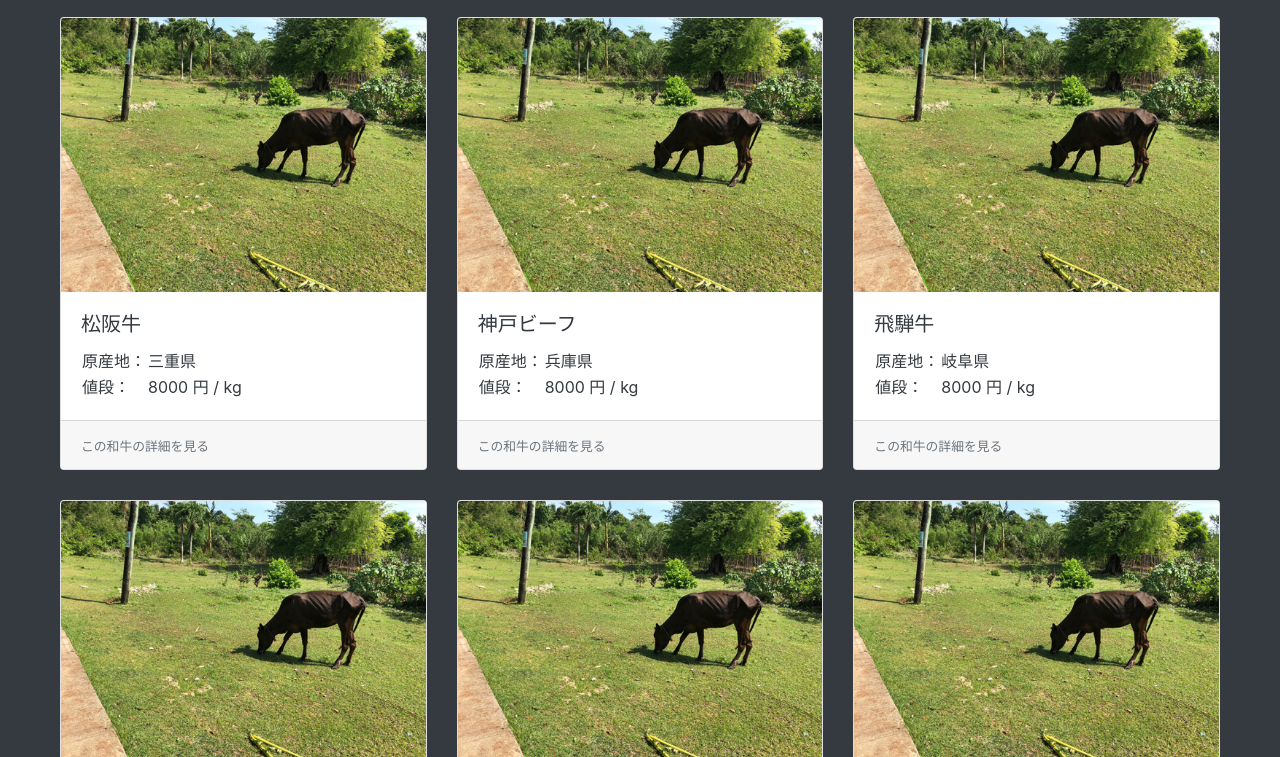
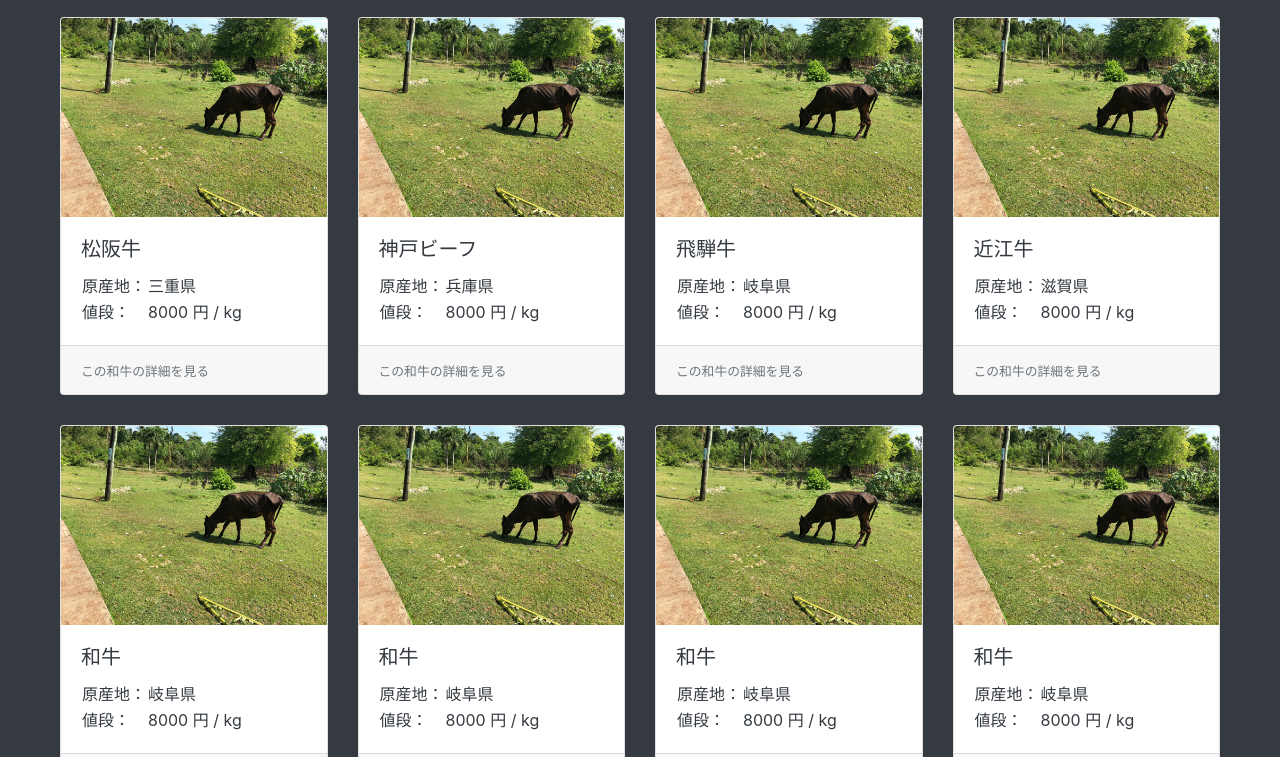
Before and after one commit to m-3ito/wagyu_price_again, a plain HTML site: page index.html in a window 1280 px wide. Shown: the part 43-800 px from the top of the page. Drawn offline with Linux system fonts and the light colour scheme.

Commit message:
1行あたりのカード枚数を4枚に変更

```diff
--- a/index.html
+++ b/index.html
@@ -85,8 +85,46 @@
           <small class="text-muted">この和牛の詳細を見る</small>
         </div>
       </a>
+      <a href="#" class="card">
+        <img class="card-img-top" src="img/ph_beaf.jpg">
+        <div class="card-body">
+          <h5 class="card-title">近江牛</h5>
+          <table>
+            <tr>
+              <td>原産地： </td>
+              <td>滋賀県</td>
+            </tr>
+            <tr>
+              <td>値段： </td>
+              <td>8000 円 / kg</td>
+            </tr>
+          </table>
+        </div>
+        <div class="card-footer">
+          <small class="text-muted">この和牛の詳細を見る</small>
+        </div>
+      </a>
     </div>
     <div class="card-deck row">
+      <a href="#" class="card">
+        <img class="card-img-top" src="img/ph_beaf.jpg">
+        <div class="card-body">
+          <h5 class="card-title">和牛</h5>
+          <table>
+            <tr>
+              <td>原産地： </td>
+              <td>岐阜県</td>
+            </tr>
+            <tr>
+              <td>値段： </td>
+              <td>8000 円 / kg</td>
+            </tr>
+          </table>
+        </div>
+        <div class="card-footer">
+          <small class="text-muted">この和牛の詳細を見る</small>
+        </div>
+      </a>
       <a href="#" class="card">
         <img class="card-img-top" src="img/ph_beaf.jpg">
         <div class="card-body">
```
